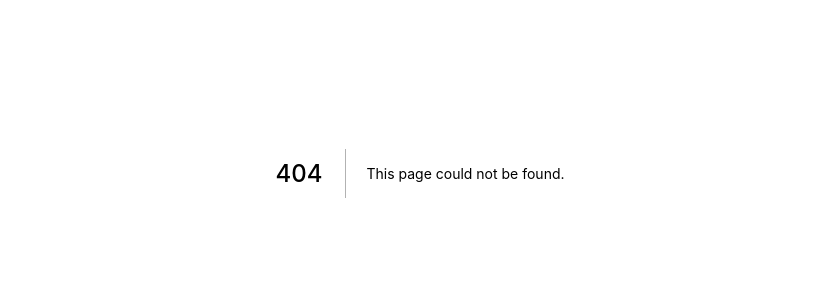
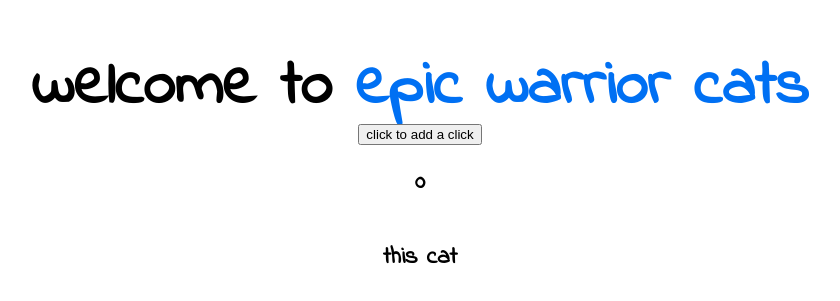
Before and after one commit to mkuzmick/epic-warrior-catz, a Next.js app: page /my-clan/my-catz in a window 1280 px wide. Before the commit this address had no page. Shown: the part 227-528 px from the top of the page, without its empty margins (220-1060 px from the left). Built offline with nearby package versions, Linux system fonts and the light colour scheme.

Commit message:
Updates:

```diff
--- /dev/null
+++ b/components/CatCard.js
@@ -0,0 +1,10 @@
+const CatCard = ({ onClick, cat }) => {
+    return (
+        <div onClick={onClick}>
+            <h1>CatCard</h1>
+            <p>for {cat.name}</p>
+        </div>
+    )
+}
+
+export default CatCard
--- /dev/null
+++ b/pages/my-clan/my-catz.js
@@ -0,0 +1,27 @@
+import Head from 'next/head'
+import Image from 'next/image'
+import React, { useState } from 'react';
+import CatCard from '../../components/CatCard'
+import styles from '../../styles/Home.module.css'
+
+export default function Home() {
+  const [cat, setCat] = useState({
+    name: "this cat",
+    experience: "0",
+    clicks: 0
+  });
+
+  return (
+    <div className={styles.container}>
+       <main className={styles.main}>
+        <h1 className={styles.title}>
+          welcome to <a href="https://www.youtube.com/watch?v=dQw4w9WgXcQ"> epic warrior cats </a>
+        </h1>
+        <button onClick={()=>{setCat({...cat, clicks: cat.clicks+1})}}>click to add a click</button>
+        <h2>{cat.clicks}</h2>
+        <h2>{cat.name}</h2>
+      </main>
+
+    </div>
+  )
+}
--- a/styles/globals.css
+++ b/styles/globals.css
@@ -4,7 +4,6 @@ html,
 body {
   padding: 0;
   margin: 0;
-  color: red;
   font-family: 'Indie Flower';
 }
 
```
Also changed, not shown: pages/misc/many-boxes.js (renamed from pages/misc/test.js).
